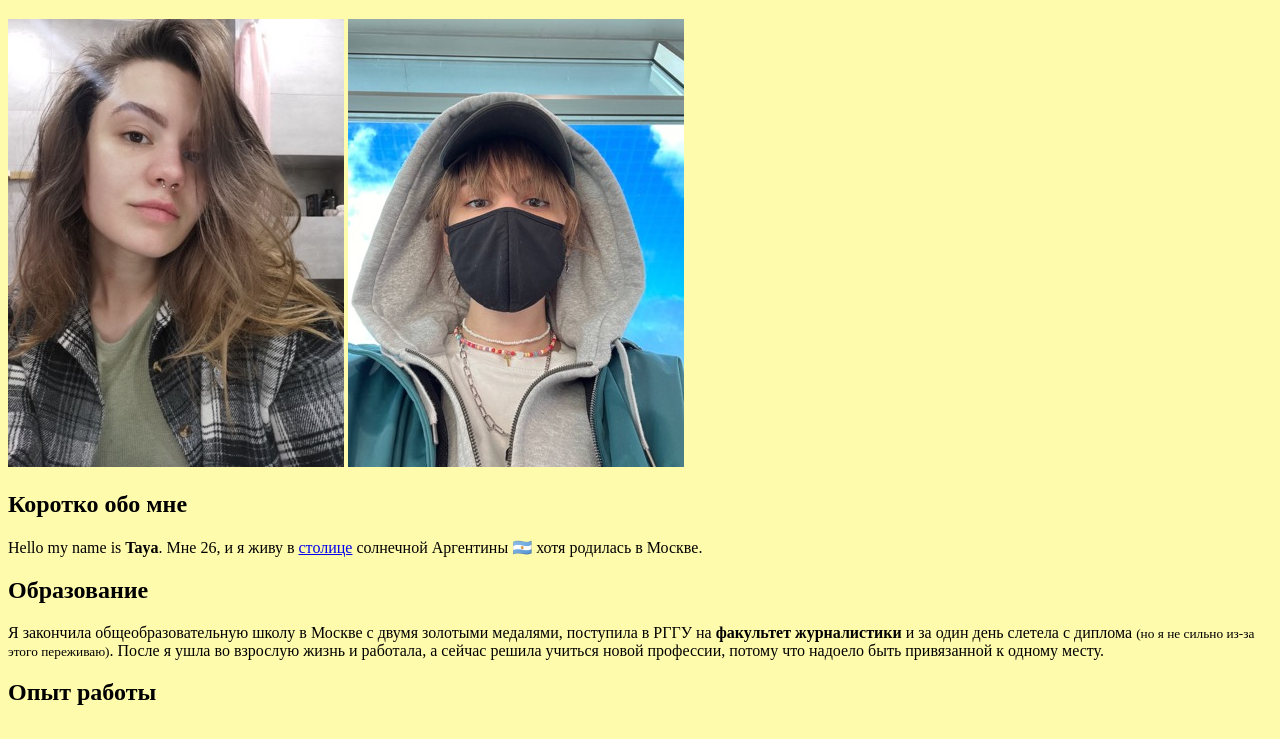
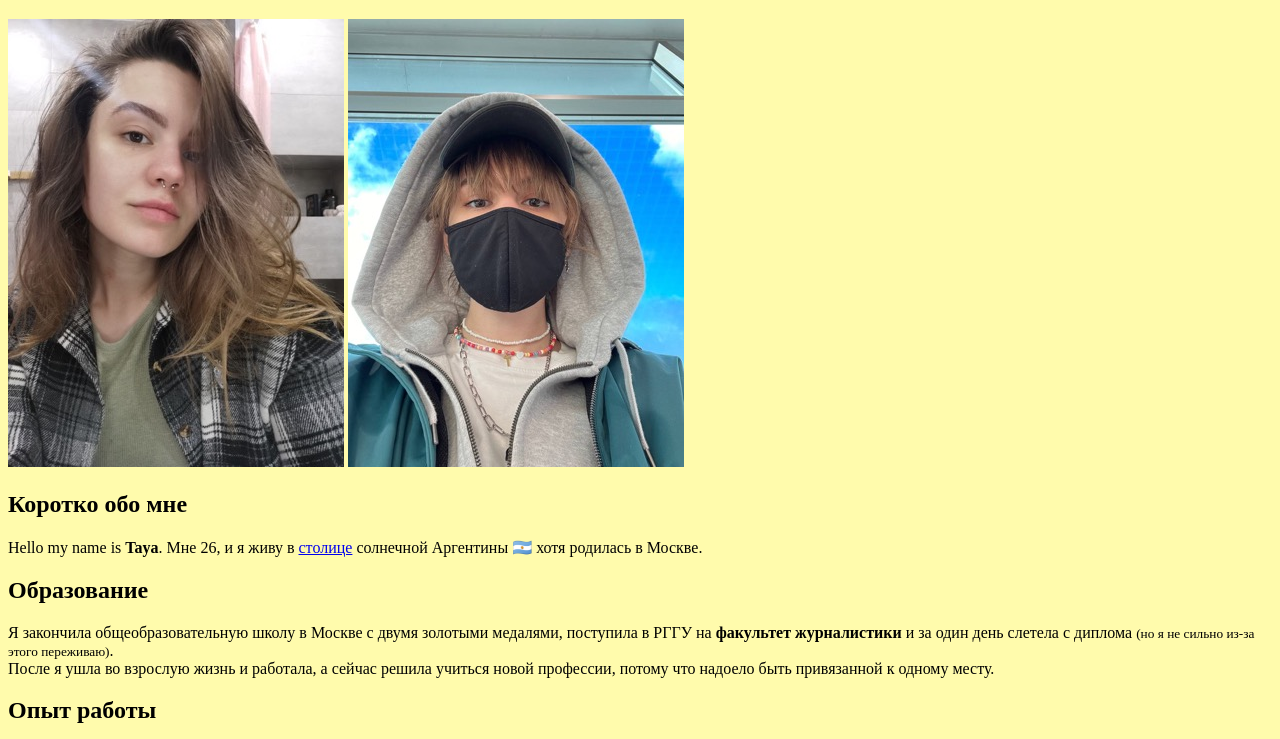
Before and after one commit to TaisiyaGagua/Personal-Portfolio-Website, a plain HTML site: page index.html in a window 1280 px wide. Shown: the part 61-800 px from the top of the page. Drawn offline with Linux system fonts and the light colour scheme.

Commit message:
Update index.html
add br tag

```diff
--- a/index.html
+++ b/index.html
@@ -22,7 +22,7 @@
             Москве.</p>
         <h2>Образование</h2>
         <p>Я закончила общеобразовательную школу в Москве с двумя золотыми медалями, поступила в РГГУ на <b>факультет
-            журналистики</b> и за один день слетела с диплома <small>(но я не сильно из-за этого переживаю)</small>.
+            журналистики</b> и за один день слетела с диплома <small>(но я не сильно из-за этого переживаю)</small>.<br>
             После я ушла во взрослую жизнь и работала, а сейчас решила учиться новой профессии, потому что надоело быть
             привязанной к одному месту.</p>
         <h2>Опыт работы</h2>
```
